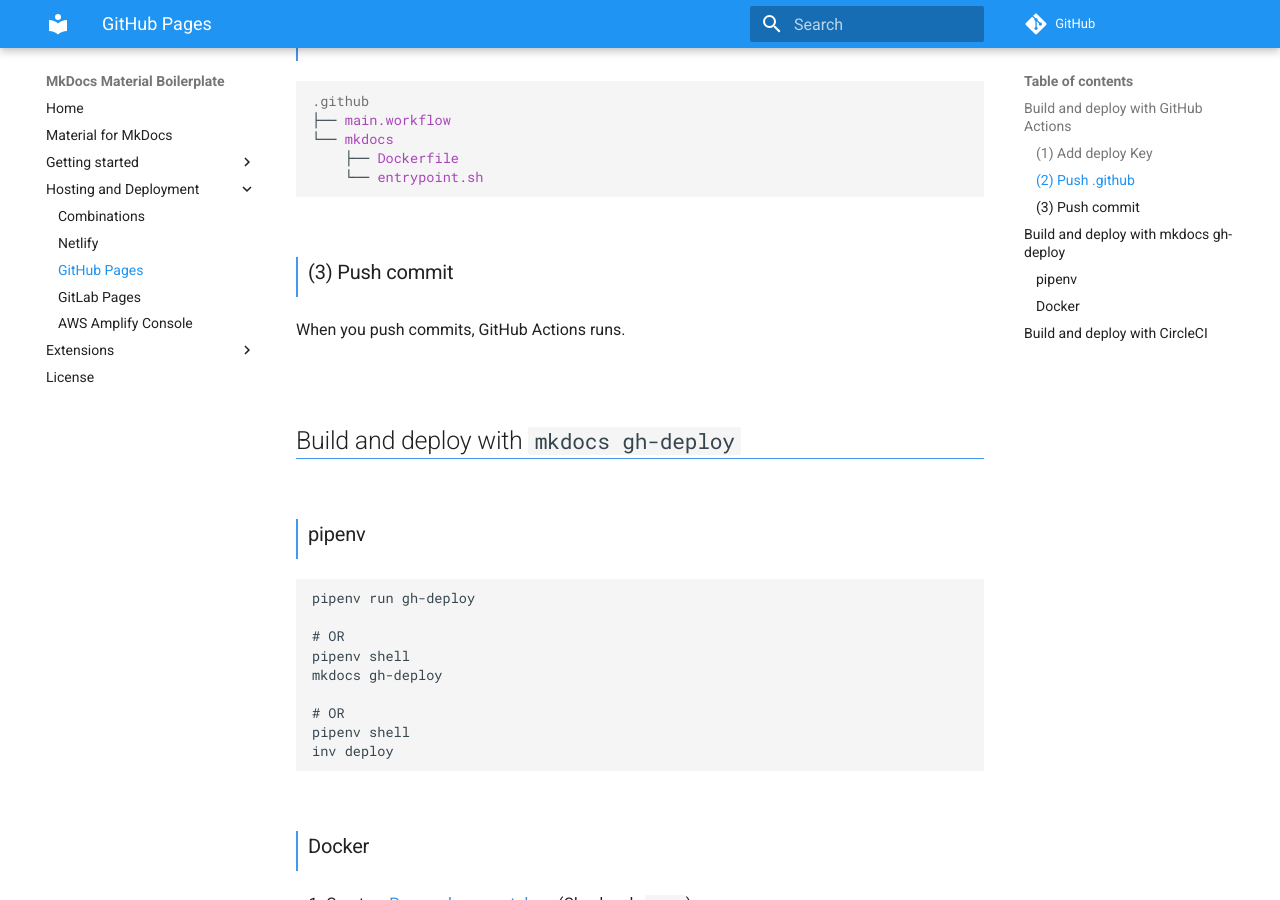
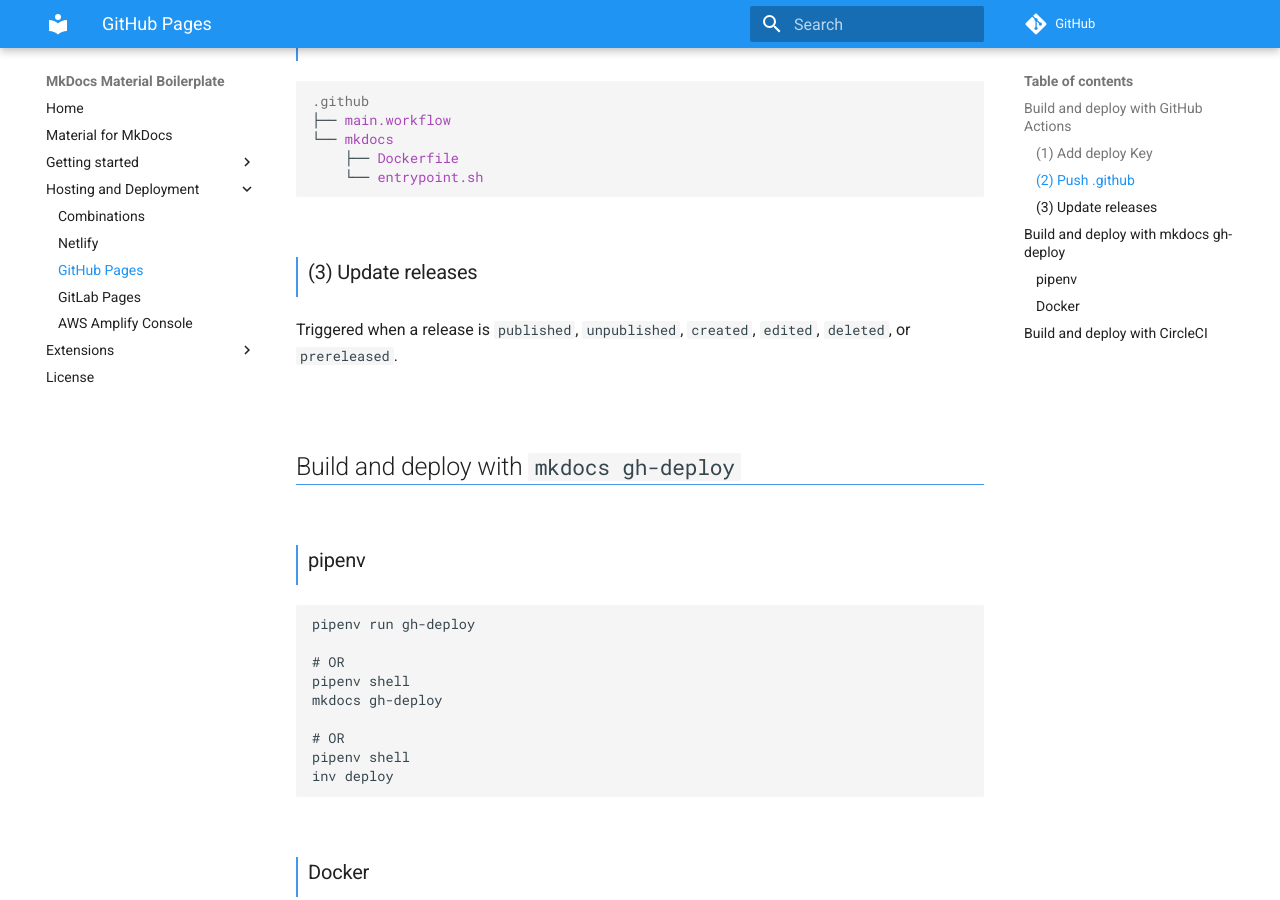
Before and after one commit to peaceiris/mkdocs-material-boilerplate, an MkDocs documentation site: the page built from docs/hosting-and-deployment/github-pages.md, in a window 1280 px wide and 900 px high, scrolled down 640 px. Built offline with MkDocs 1.6.1 and Material for MkDocs 9.7.7, drawn with Linux system fonts in a browser that asks for light colours; comment, search, counter and statistics services are not loaded.

Commit message:
change: GitHub Actions trigger from push to release

````diff
--- a/docs/hosting-and-deployment/github-pages.md
+++ b/docs/hosting-and-deployment/github-pages.md
@@ -24,9 +24,9 @@
     └── entrypoint.sh
 ```
 
-### (3) Push commit
+### (3) Update releases
 
-When you push commits, GitHub Actions runs.
+Triggered when a release is `published`, `unpublished`, `created`, `edited`, `deleted`, or `prereleased`.
 
 
 
````
Also changed, not shown: 1 other file.
